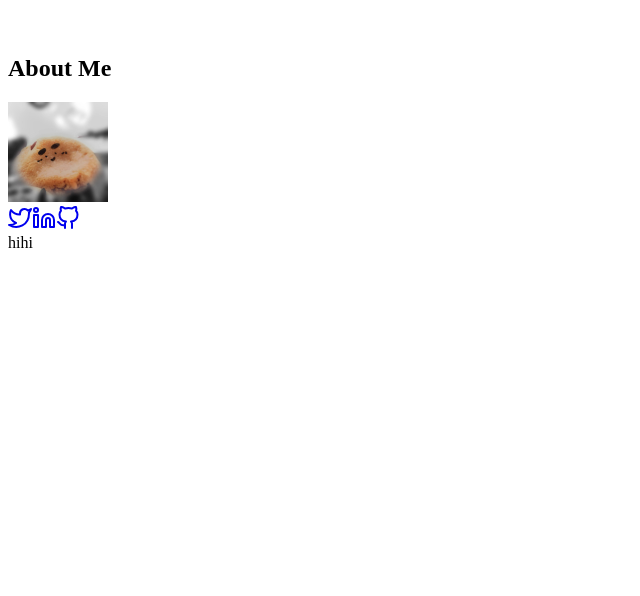
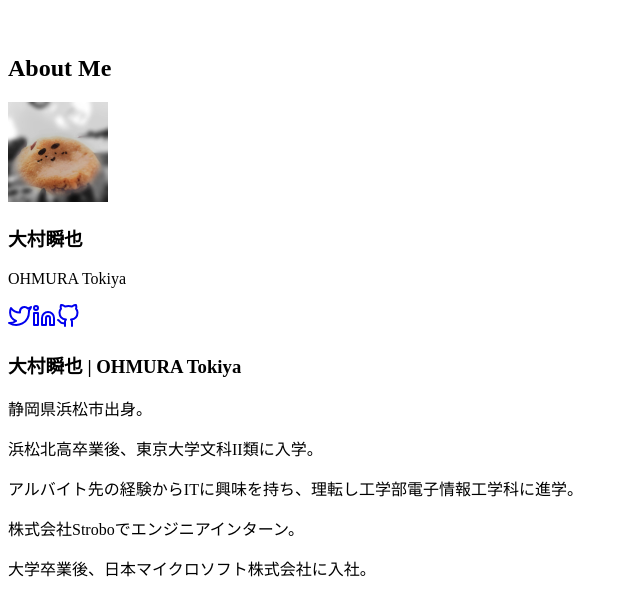
Before and after one commit to tttocklll/portfolio, a Next.js app: page / in a window 1280 px wide. Shown: the part 2446-3042 px from the top of the page, without its empty margins (0-640 px from the left). Before the commit the page ends 2706 px from the top, so only its background shows below. Built offline with nearby package versions, Linux system fonts and the light colour scheme.

Commit message:
feat: modify about me section

```diff
--- a/pages/index.tsx
+++ b/pages/index.tsx
@@ -29,29 +29,54 @@ export default function Home() {
           <h2 className="text-green-600 text-2xl sm:text-4xl after:bg-green-600">
             About Me
           </h2>
-          <div className="w-full flex flex-row border border-gray-100 border-solid rounded-2xl shadow-md">
-            <div className="sm:w-1/4 w-1/3 flex flex-col justify-center items-center my-8 sm:my-16">
+          <div className="w-full flex sm:flex-row flex-col items-center border border-gray-100 border-solid rounded-2xl shadow-md p-4 sm:p-8 space-y-4 sm:space-y-0">
+            <div className="sm:w-1/4 w-full flex flex-row sm:flex-col justify-center items-center">
               <Image
                 src="/profileIcon.png"
                 height={100}
                 width={100}
                 alt="profile icon"
-                className="w-4/5 h-auto sm:mb-8 sm:w-2/3 rounded-full"
+                className="h-auto sm:mb-4 w-auto rounded-full"
               />
-              <div className="sm:flex sm:flex-row justify-around w-4/5 sm:w-2/3 hidden">
-                <Link href="#">
+              <div className="w-full flex flex-col justify-center items-center space-y-2">
+                <div className="flex flex-col justify-center items-center sm:hidden">
+                  <h3 className="text-xl sm:text-2xl font-semibold text-green-600">
+                    大村瞬也
+                  </h3>
+                  <p className="text-gray-500">OHMURA Tokiya</p>
+                </div>
+                <div className="flex flex-row justify-around w-4/5 sm:w-2/3">
+                  <Link href="https://twitter.com/tttockllll">
                     <Twitter className="hover:text-green-600" />
                   </Link>
-                <Link href="#">
+                  <Link href="https://www.linkedin.com/in/tttocklll/">
                     <Linkedin className="hover:text-green-600" />
                   </Link>
-                <Link href="#">
+                  <Link href="https://github.com/tttocklll">
                     <GitHub className="hover:text-green-600" />
                   </Link>
                 </div>
               </div>
+            </div>
 
-            <div className="w-3/4 pl-10 align-middle">hihi</div>
+            <div className="sm:w-3/4 w-full flex flex-col justify-center">
+              <h3 className="hidden sm:flex sm:text-2xl sm:mb-2 font-semibold text-green-600">
+                大村瞬也 | OHMURA Tokiya
+              </h3>
+              <p className="text-base sm:text-lg ">静岡県浜松市出身。</p>
+              <p className="text-base sm:text-lg ">
+                浜松北高卒業後、東京大学文科II類に入学。
+              </p>
+              <p className="text-base sm:text-lg ">
+                アルバイト先の経験からITに興味を持ち、理転し工学部電子情報工学科に進学。
+              </p>
+              <p className="text-base sm:text-lg ">
+                株式会社Stroboでエンジニアインターン。
+              </p>
+              <p className="text-base sm:text-lg ">
+                大学卒業後、日本マイクロソフト株式会社に入社。
+              </p>
+            </div>
           </div>
         </div>
       </main>
```
Lines whose indentation alone changed are shown as unchanged.
